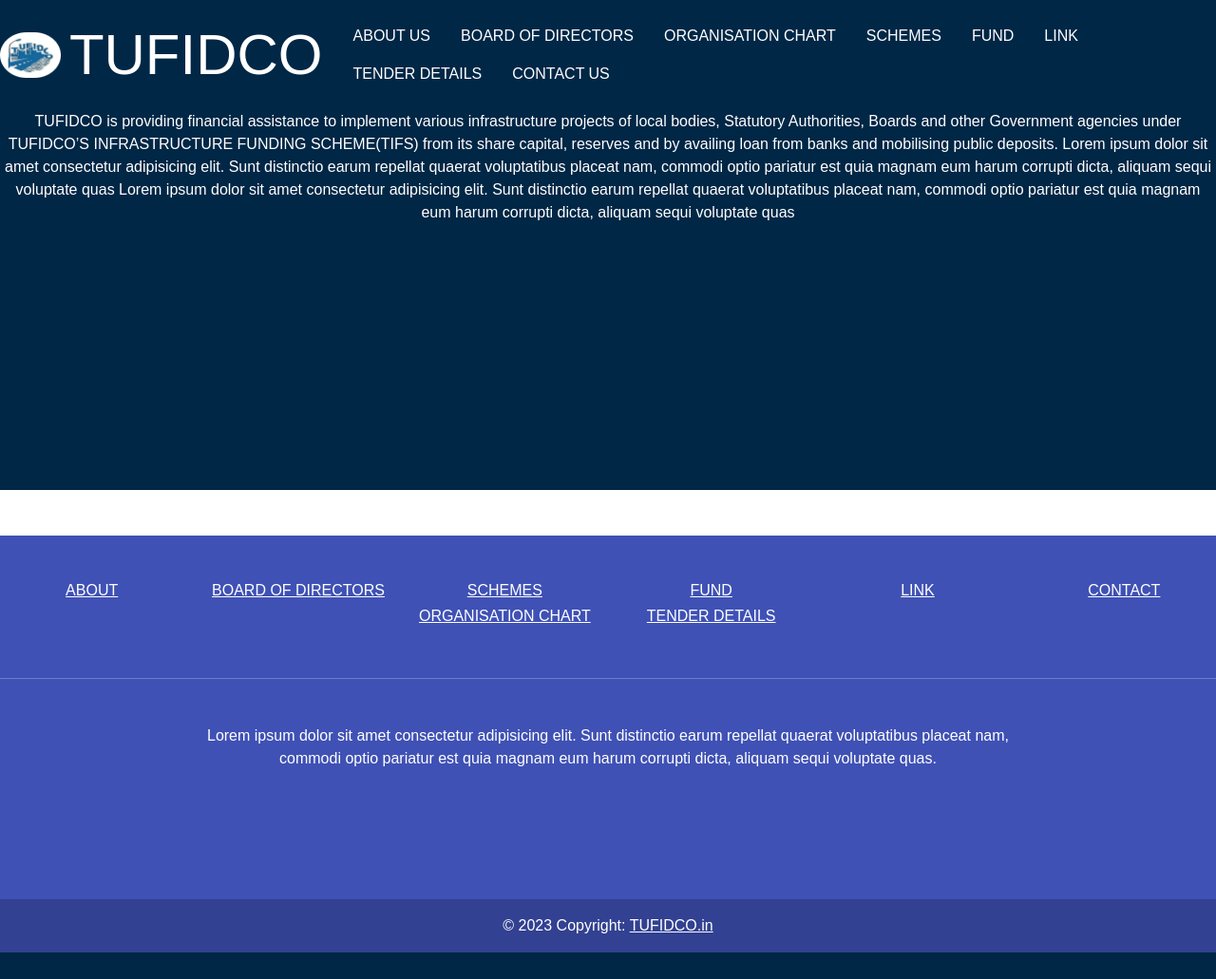
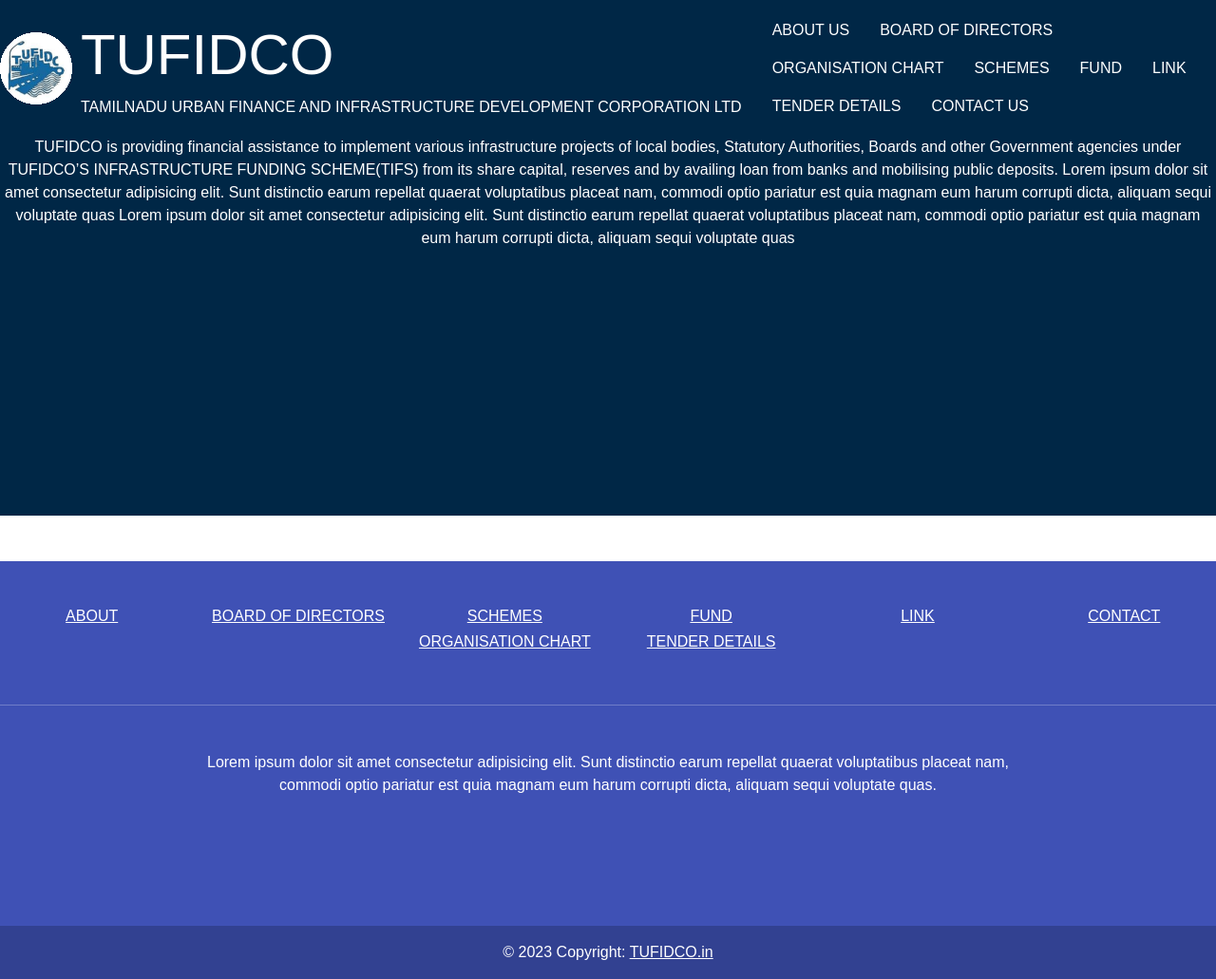
Before and after one commit to sukesh02/Tufidco, a Flask app: page / in a window 1280 px wide. Shown: the whole page at 95% size. Before the commit the page ends 1003 px from the top, so only its background shows below. Run offline with Flask 2, Linux system fonts and the light colour scheme.

Commit message:
fix-logo correction

```diff
--- /dev/null
+++ b/static/css/style(home).css
@@ -0,0 +1,3 @@
+body{
+    margin: 0;
+}
--- a/static/css/style.css
+++ b/static/css/style.css
@@ -7,11 +7,11 @@
     background-color:#002746;
 }
 
-#logo{
-    height: 5%;
-    width: 5%;
+.logo img {
+    width: 100%;
+    height: auto;
+    display: block;
 }
-
 .navbar-brand{
     font-size: 60px;
 }
@@ -31,8 +31,18 @@
     margin-top: 0;
 }
 
-
 .text{
     overflow: hidden;
     text-overflow: ellipsis;
 }
+
+.navbar-nav li {
+    background-color: #ffffff;
+    border: 2px solid #662D91;
+}
+
+ul.nav a:hover,.navbar-nav li.active > a{
+    color: #fff;
+    background-color: #662D91;
+    border: 2px solid #fff;
+}
--- a/templates/base.html
+++ b/templates/base.html
@@ -12,13 +12,17 @@
     <!-- NAVBAR START -->
     <!-- LOGO AND TOGGLE -->
     <nav class="navbar navbar-expand-lg navbar-dark">
-        <img src="{{ url_for('static', filename='images/images.png') }}" id="logo">
+        <img src="{{ url_for('static', filename='images/resized_logo.png') }}" class="logo">
         &nbsp;&nbsp;
-        <div class="navbar-brand">TUFIDCO</div>
+        <div class="navbar-brand">TUFIDCO
+          <br>
+          <h6 class="sub">TAMILNADU URBAN FINANCE AND INFRASTRUCTURE DEVELOPMENT CORPORATION LTD</h6>
+        </div>
+
         <!-- LINKS -->
         <!-- <div class="collapse navbar-collapse" id="navbarSupportedContent">
               <ul class="navbar-nav me-auto mb-2 mb-lg-0 m-auto"> -->
-        <button class="navbar-toggler me-auto mb-2 mb-lg-0 m-auto" type="button" data-toggle="collapse" data-target="#navbarSupportedContent" aria-controls="navbarSupportedContent" aria-expanded="false" aria-label="Toggle navigation">
+        <button class="navbar-toggler" type="button" data-bs-toggle="collapse" data-bs-target="#navbarSupportedContent" aria-controls="navbarSupportedContent" aria-expanded="false" aria-label="Toggle navigation">
           <span class="navbar-toggler-icon"></span>
         </button>
         <div class="collapse navbar-collapse" id="navbarSupportedContent">
--- a/templates/index.html
+++ b/templates/index.html
@@ -1,5 +1,5 @@
 {% extends 'base.html' %}
-
+<link rel="stylesheet" href="{{ url_for('static' , filename='css/style(home).css') }}">
 {% block head %}
 
 {% endblock %}
@@ -9,7 +9,7 @@
 {% endblock %}
 
 {% block content %}
-<p class="introduction">
+<p class="introduction" style="margin-bottom: 0px;">
   TUFIDCO is providing financial assistance to implement various infrastructure projects of local bodies, Statutory Authorities, Boards and other Government agencies under TUFIDCO’S INFRASTRUCTURE FUNDING SCHEME(TIFS) from its share capital, reserves and by availing loan from banks and mobilising public deposits.
   Lorem ipsum dolor sit amet consectetur adipisicing elit. Sunt distinctio earum repellat quaerat voluptatibus placeat nam, commodi optio pariatur est quia magnam eum harum corrupti dicta, aliquam sequi voluptate quas
   Lorem ipsum dolor sit amet consectetur adipisicing elit. Sunt distinctio earum repellat quaerat voluptatibus placeat nam, commodi optio pariatur est quia magnam eum harum corrupti dicta, aliquam sequi voluptate quas
```
Also changed, not shown: static/images/resized_logo.png (added).
